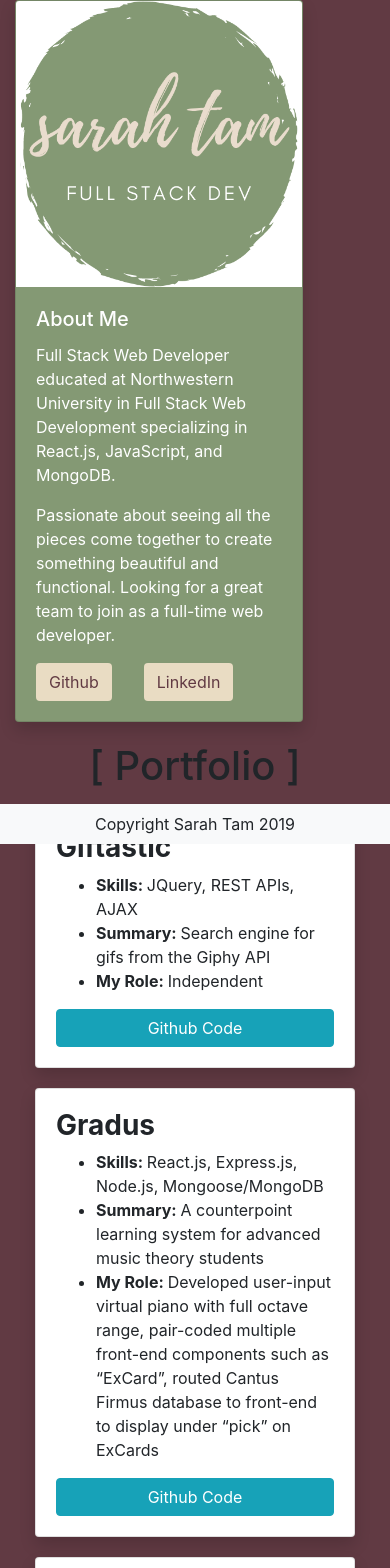
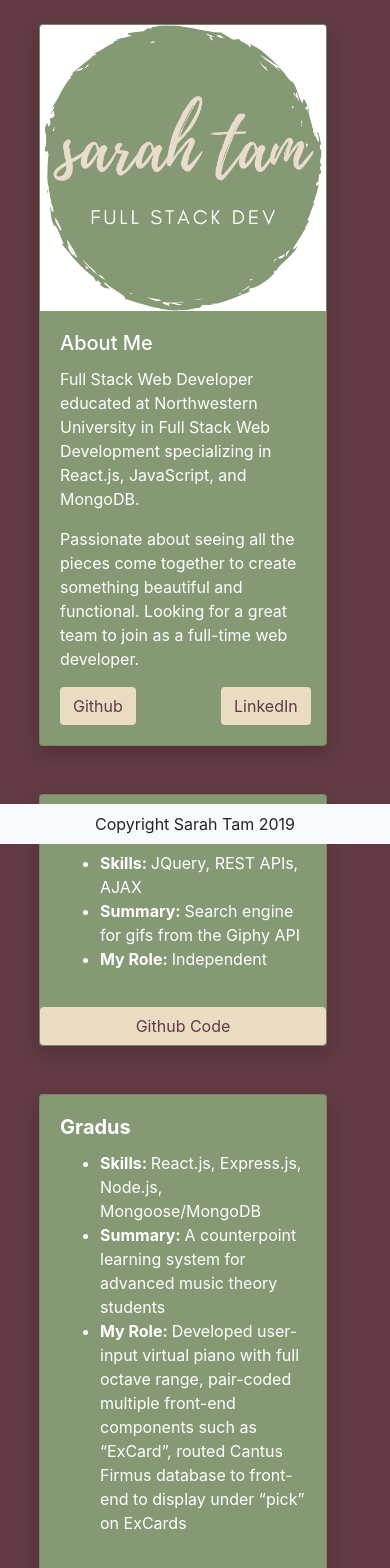
Before and after one commit to sarahtam718/react-portfolio, a React (Create React App) app in the folder portfolio-app/: page / in a window 390 px wide. Shown: the top 1568 px of the page. Built offline with nearby package versions, Linux system fonts and the light colour scheme.

Commit message:
working on display - mobile version looks good

```diff
--- a/portfolio-app/src/App.js
+++ b/portfolio-app/src/App.js
@@ -4,7 +4,7 @@ import About from "./components/about.js";
 import Footer from "./components/footer.js";
 import PortCard from "./components/portfolio/portfolio-card";
 // import List from "./components/list.js";
-import cardData from "./components/portfolio/cardData.js";
+import cardData from "./components/portfolio/cardData.json";
 
 document.body.style = "background-color: #613A43;";
 
@@ -14,20 +14,22 @@ class App extends Component {
   render() {
     console.log("rendered");
     return (
-      <div>
-        <About />
-        <div
-          id="portfolio-container"
-          style={{ marginTop: 20, marginBottom: 70 }}
-        >
-          <h1 className="text-center">[ Portfolio ]</h1>
-          <div id="card-container" className="col">
+      <div className="container">
+        <div className="d-flex flex-wrap">
+          <About />
+          {/* <div
+            id="portfolio-container"
+            style={{ marginTop: 20, marginBottom: 70 }}
+          > */}
+          <div id="card-container d-flex flex-row">
             {cardData.map(project => (
               <PortCard obj={project} key={project.id} />
             ))}
           </div>
         </div>
-        <Footer />
+        <div style={{ marginTop: 40 }}>
+          <Footer />
+        </div>
       </div>
     );
   }
--- a/portfolio-app/src/components/about.js
+++ b/portfolio-app/src/components/about.js
@@ -2,7 +2,7 @@ import React from "react";
 import Logo from "./images/full-green-dot-logo.png";
 
 const About = () => (
-  <div className="container">
+  <div className="p-4">
     <div
       className="card shadow rounded"
       style={{ width: "18rem", backgroundColor: "#849974", color: "white" }}
@@ -20,11 +20,12 @@ const About = () => (
           something beautiful and functional. Looking for a great team to join
           as a full-time web developer.
         </p>
+        <div className="row">
+          <div className="col">
             <a
               href="https://github.com/sarahtam718"
               className="btn"
               style={{
-            marginRight: "2rem",
                 backgroundColor: "#E9DCC3",
                 color: "#613A43"
               }}
@@ -32,6 +33,8 @@ const About = () => (
               {" "}
               Github
             </a>
+          </div>
+          <div className="col-5">
             <a
               href="https://www.linkedin.com/in/sarah-tam"
               className="btn"
@@ -45,21 +48,8 @@ const About = () => (
             </a>
           </div>
         </div>
-    {/* <div
-      className="card-body shadow rounded"
-      style={{ backgroundColor: "#849974", color: "white" }}
-    > */}
-    {/* <img src={Logo} style={{ width: "20rem", marginRight: 10 }} alt="logo" /> */}
-    {/* <h5 className="card-title">About Me</h5> */}
-    {/* <p className="card-text">
-        Passionate about seeing all the pieces come together to create something
-        beautiful and functional. Northwestern Full Stack Boot Camp graduate
-        looking for a great team to join as a full-time web developer with
-        experience in HTML5, CSS3, JavaScript, JQuery, Bootstrap, Firebase,
-        React.js, Express.js, Node.js, MongoDB/Mongoose, MySQL/Sequelize, and
-        Handlebars.
-      </p> */}
-    {/* </div> */}
+      </div>
+    </div>
   </div>
 );
 
--- a/portfolio-app/src/components/footer.js
+++ b/portfolio-app/src/components/footer.js
@@ -8,9 +8,6 @@ const Footer = () => (
     >
       <div className="footer-copyright text-center py-2">
         Copyright Sarah Tam 2019
-        {/* - Check out her */}
-        {/* <a href="https://github.com/sarahtam718"> Github</a> +
-        <a href="https://www.linkedin.com/in/sarah-tam"> LinkedIn</a> */}
       </div>
     </footer>
   </div>
--- a/portfolio-app/src/components/portfolio/cardData.js
+++ /dev/null
@@ -1,37 +0,0 @@
-const cardData = [
-  {
-    id: 0,
-    title: "Giftastic",
-    skills: "JQuery, REST APIs, AJAX",
-    summary: "Search engine for gifs from the Giphy API",
-    role: "Independent",
-    // img: "",
-    githubLink: "https://sarahtam718.github.io/GifTastic/"
-    // deployedLink: ""
-  },
-  {
-    id: 1,
-    title: "Gradus",
-    skills: "React.js, Express.js, Node.js, Mongoose/MongoDB",
-    summary:
-      "A counterpoint learning system for advanced music theory students",
-    role:
-      "Developed user-input virtual piano with full octave range, pair-coded multiple front-end components such as “ExCard”, routed Cantus Firmus database to front-end to display under “pick” on ExCards",
-    // img: "",
-    githubLink: "https://github.com/sarahtam718/Gradus"
-    // deployedLink: ""
-  },
-  {
-    id: 2,
-    title: "Spatify",
-    skills: "MySQL, Sequelize, Node.js, Handlebars, AJAX, API, Node Mailer",
-    summary: "A beauty appointment scheduler",
-    role:
-      "Developed and consolidated routes for Handlebars front to back, assisted in creating services page, created home page and form with dynamic buttons for appointment times",
-    // img: "",
-    githubLink: "https://github.com/sarahtam718/spatify"
-    // deployedLink: ""
-  }
-];
-
-export default cardData;
--- /dev/null
+++ b/portfolio-app/src/components/portfolio/cardData.json
@@ -0,0 +1,26 @@
+[
+  {
+    "id": 0,
+    "title": "Giftastic",
+    "skills": "JQuery, REST APIs, AJAX",
+    "summary": "Search engine for gifs from the Giphy API",
+    "role": "Independent",
+    "githubLink": "https://sarahtam718.github.io/GifTastic/"
+  },
+  {
+    "id": 1,
+    "title": "Gradus",
+    "skills": "React.js, Express.js, Node.js, Mongoose/MongoDB",
+    "summary": "A counterpoint learning system for advanced music theory students",
+    "role": "Developed user-input virtual piano with full octave range, pair-coded multiple front-end components such as “ExCard”, routed Cantus Firmus database to front-end to display under “pick” on ExCards",
+    "githubLink": "https://github.com/sarahtam718/Gradus"
+  },
+  {
+    "id": 2,
+    "title": "Spatify",
+    "skills": "MySQL, Sequelize, Node.js, Handlebars, AJAX, API, Node Mailer",
+    "summary": "A beauty appointment scheduler",
+    "role": "Developed and consolidated routes for Handlebars front to back, assisted in creating services page, created home page and form with dynamic buttons for appointment times",
+    "githubLink": "https://github.com/sarahtam718/spatify"
+  }
+]
--- a/portfolio-app/src/components/portfolio/portfolio-card.js
+++ b/portfolio-app/src/components/portfolio/portfolio-card.js
@@ -2,14 +2,17 @@ import React from "react";
 // import cardData from "./cardData.js";
 
 const PortCard = props => {
-  console.log(props.obj);
+  // console.log(props.obj);
   return (
-    // <div className="img-container"><img alt="SpongBob" src="{props.obj.img}"/>
-    // </div>
-    <div className="card shadow" style={{ padding: 20, margin: 20 }}>
-      <h3>
+    <div className="flex-wrap p-4">
+      <div
+        className="card shadow rounded"
+        style={{ width: "18rem", backgroundColor: "#849974", color: "white" }}
+      >
+        <div className="card-body">
+          <h5 className="card-title">
             <strong>{props.obj.title}</strong>
-      </h3>
+          </h5>
           <ul>
             <li>
               <strong>Skills: </strong>
@@ -24,35 +27,21 @@ const PortCard = props => {
               {props.obj.role}
             </li>
           </ul>
-      <a href={props.obj.githubLink} className="btn btn-info">
+        </div>
+        <a
+          href={props.obj.githubLink}
+          className="btn"
+          style={{
+            color: "#613A43",
+
+            backgroundColor: "#E9DCC3"
+          }}
+        >
           Github Code
         </a>
+      </div>
     </div>
   );
 };
 
-//
-//   return (
-//     <div className="card">
-//       <div className="img-container">
-//         <img
-//           alt="SpongeBob"
-//           src={props.obj.image}
-//         />
-//       </div>
-//       <div className="content">
-//         <ul>
-//           <li>
-//             <strong>Name:</strong> {props.obj.name}
-//           </li>
-//           <li>
-//             <strong>Occupation:</strong> {props.obj.occupation}
-//           </li>
-//           <li>
-//             <strong>Location:</strong> {props.obj.location}
-//           </li>
-//         </ul>
-//       </div>
-//     </div>
-
 export default PortCard;
```
Also changed, not shown: portfolio-app/src/components/portfolio/gradus.png (added). Lines whose indentation alone changed are shown as unchanged.
